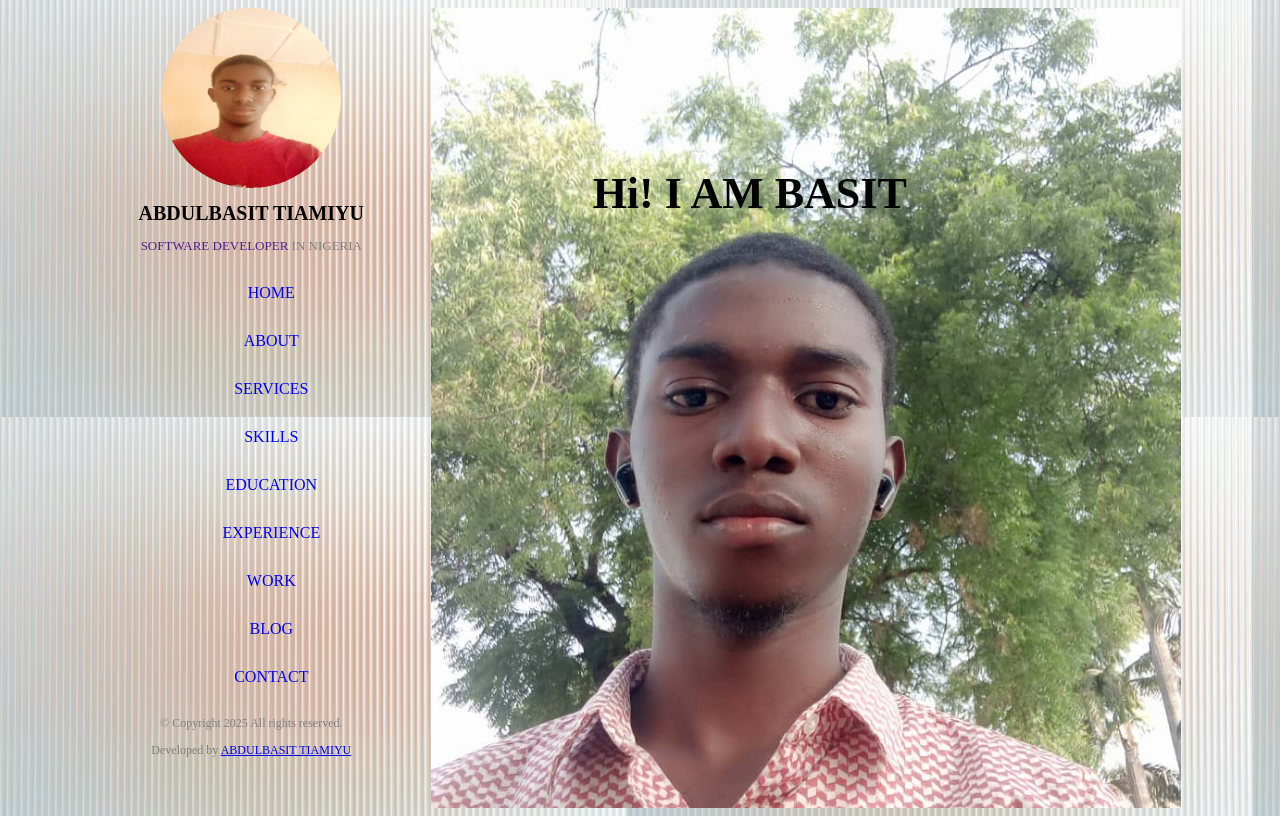
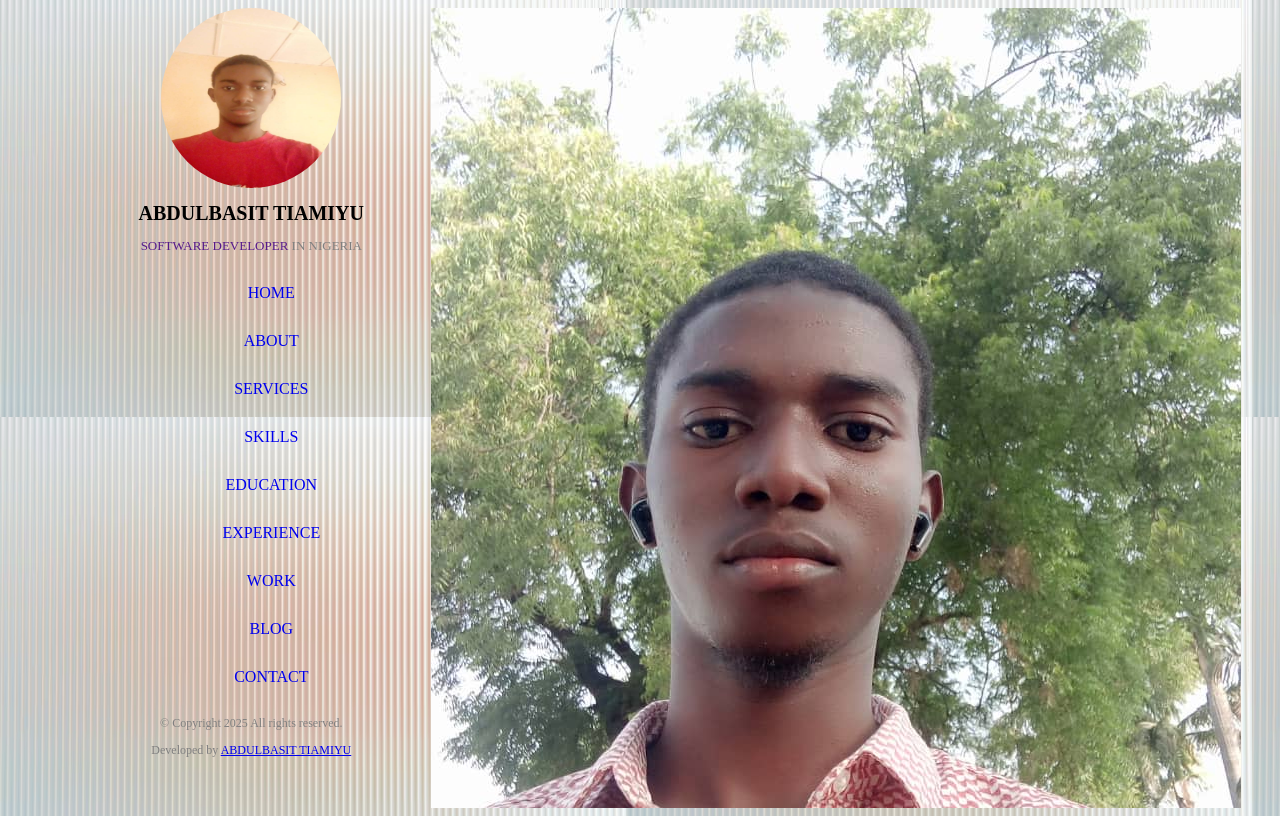
Before and after one commit to tywaiz01/portfolio, a plain HTML site: page index.html in a window 1280 px wide. Drawn offline with Linux system fonts and the light colour scheme.

Commit message:
pushing my first portfolio

```diff
--- a/index.html
+++ b/index.html
@@ -45,13 +45,16 @@
         <div class="scroll-over2">
            <section id="HOME">
             <div class="image-slider">
+                <div class="text-overlay">
+                    Hi! I AM BASIT
+                </div>
                 <div class="slide-fade1">
                     <img src="23097bee-17f6-49a0-b54b-2506b02e7660.jpg" alt="image">
                 </div>
-                    <div class="slide-fade2">
-                        <!-- <img src="23097bee-17f6-49a0-b54b-2506b02e7660.jpg" alt="image"></div> -->
-                        <div class="text-overlay">
-                         Hi! I AM BASIT                                                                                  </div>
+                <div class="slide-fade2">
+                    <img src="15958240-24bd-4bd6-9984-b9dca8e601ea.jpg" alt="image">
+                </div>
+
             </div>
            </section>
 
@@ -241,9 +244,7 @@
 
 
                        <div class="apartment2">
-                           <h2>FULL STACK DEVELOPER </h2>
-                           <small>2024-2025</small>
-
+                           <h2>FULL STACK DEVELOPER </h2><small>2024-2025</small>
                            <P>I am an aspiring full-stack developer with a passion for building dynamic and user-friendly web applications. I want to enjoy working with both front-end and back-end technologies, continuously learning to improve my skills in frameworks like React, Node.js, and databases like MongoDB and PostgreSQL. My goal is to create seamless digital experiences by writing clean, efficient code and solving real-world problems through technology. I am eager to grow, collaborate, and contribute to innovative projects that make an impact.</P>
                        </div>
                     </div>
@@ -292,7 +293,7 @@
                         <p><a href="#">info@codecampus.com</a></p>
                     </div>
                     <div class="block2">
-                        <p> DBM plaza,Off Aguiyi Ironsi Street, Wuse II, Abuja.</p>
+                        <p> DBM plaza,Off Aminu Kano Crescent, Wuse II, Abuja.</p>
                     </div>
                     <div class="block3">
                         <p><a href="#tel:">+234 08109043734</a></p>
--- a/style.css
+++ b/style.css
@@ -82,7 +82,7 @@ nav ul li {
 
 /* id's on the navigation bar */
 #ABOUT{
-    margin-top: 200px;
+    margin-top: 1100px;
     padding-left: 40px;
 }
 #ABOUT h2{
@@ -154,12 +154,30 @@ nav ul li {
 
 .image-slider{
     position: relative;
+    width:100%;
+   height: 100px;
+}
+.slide-fade1, .slide-fade2{
+    position: absolute;
+    top: 0;
+    left: 0;
     width: 100%;
-    overflow: hidden;
-    display: flex;
+    height:50px;
+    transition: z-index 1s;
+}
+.slide-fade1{
+    z-index: 1;
+}
+.slide-fade2{
+    z-index: 0;
+}
+.image-slider:hover .slide-fade1{
+    z-index: 0;
+}
+.image-slider:hover .slide-fade2{
+    z-index: 1;
+}
 
-
-}
 
 .text-overlay{
     position: absolute;
@@ -180,10 +198,7 @@ nav ul li {
 
 }
 
-.slide-fade1 img{
-    height: 1000px;
-    width: 100%;
-}
+
 
 
 .card{
```
